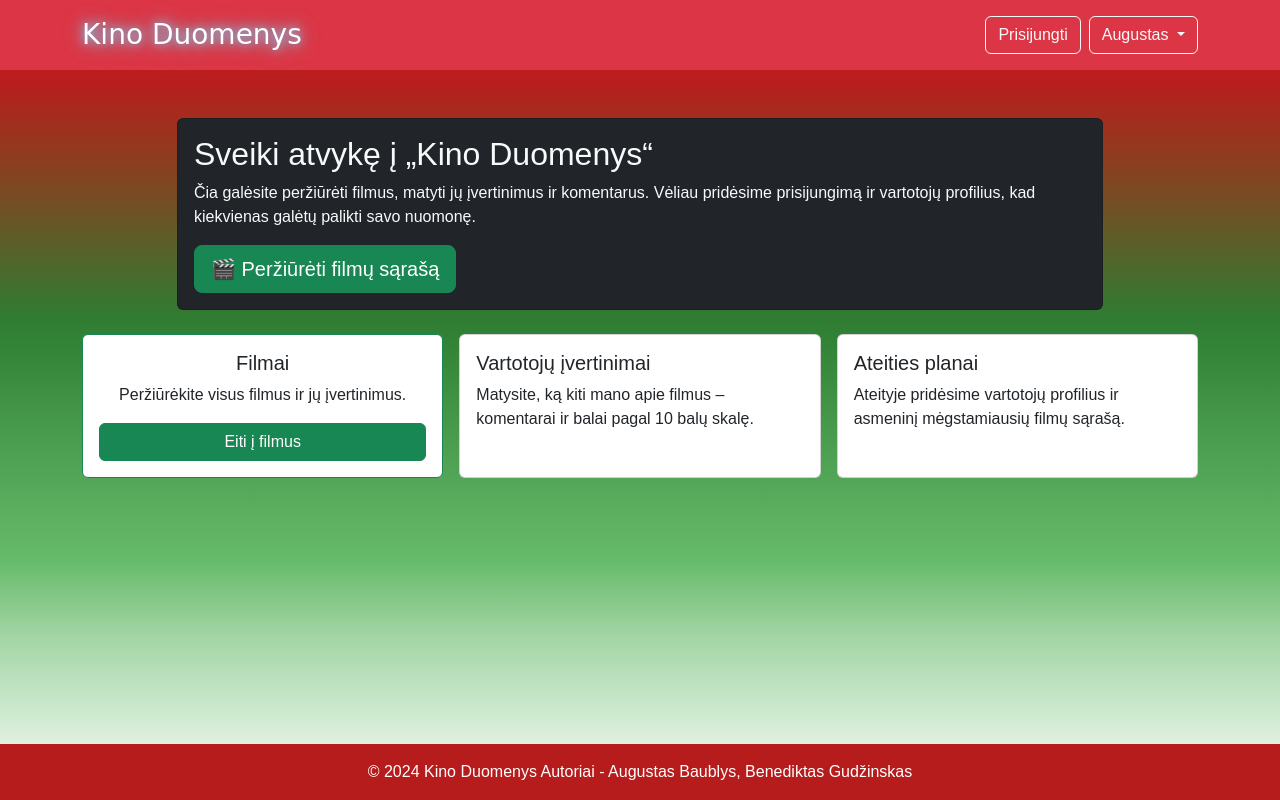
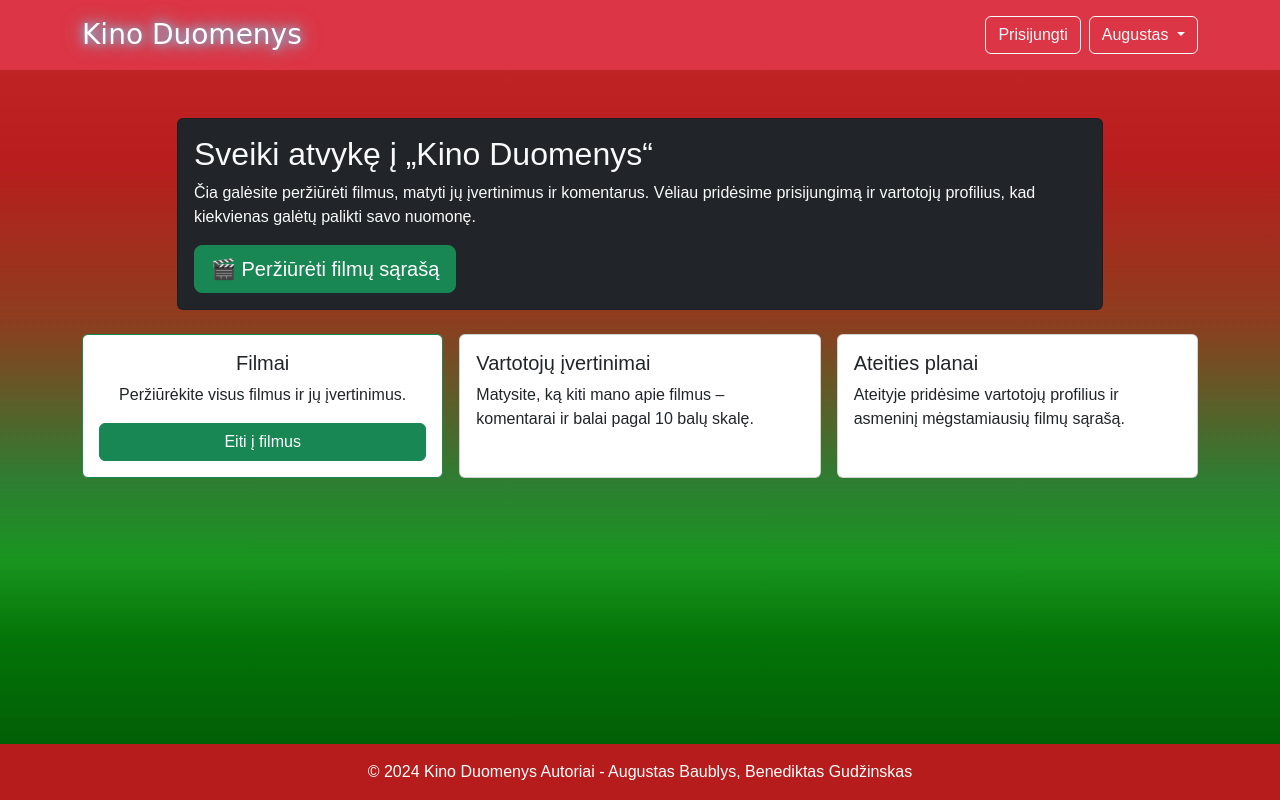
Before and after one commit to ABis-here/PD2, a PHP site: page /Index.html in a window 1280 px wide. Run offline with PHP 8.4, Linux system fonts and the light colour scheme; some web fonts are replaced.

Commit message:
Update Styles.css

```diff
--- a/Styles.css
+++ b/Styles.css
@@ -11,12 +11,12 @@
     background: linear-gradient(
         to bottom,
         #c62828 0%,
-        #b91d1d 10%,
-        #8d3d1f 20%,
-        #2e7d32 40%,
-        #66bb6a 70%,
-        #a5d6a7 80%,
-        #ffffff 100%
+        #b91d1d 20%,
+        #8d3d1f 40%,
+        #2e7d32 60%,
+        #19951f 70%,
+        #037407 80%,
+        #015304 100%
     );
     font-family: Arial, sans-serif;
 }
```
